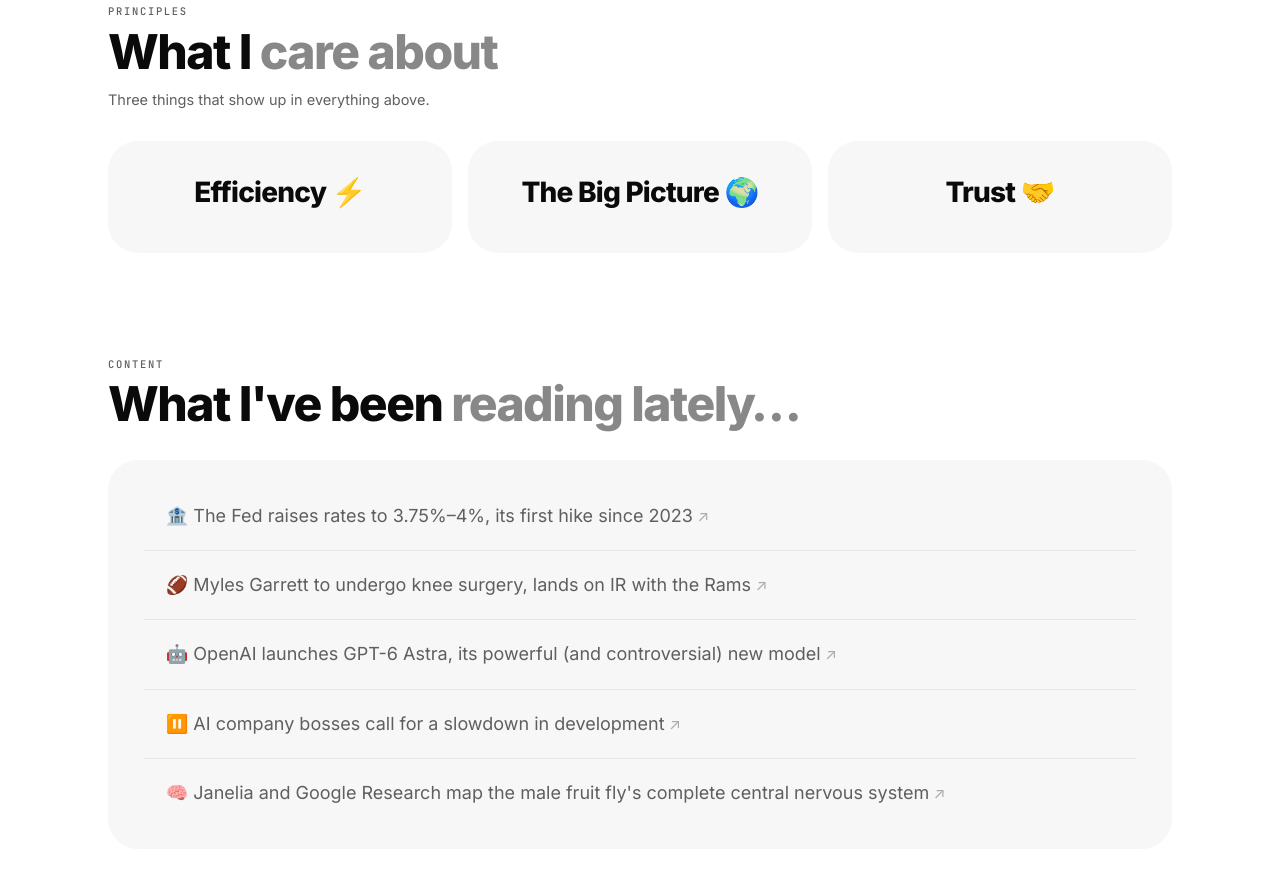
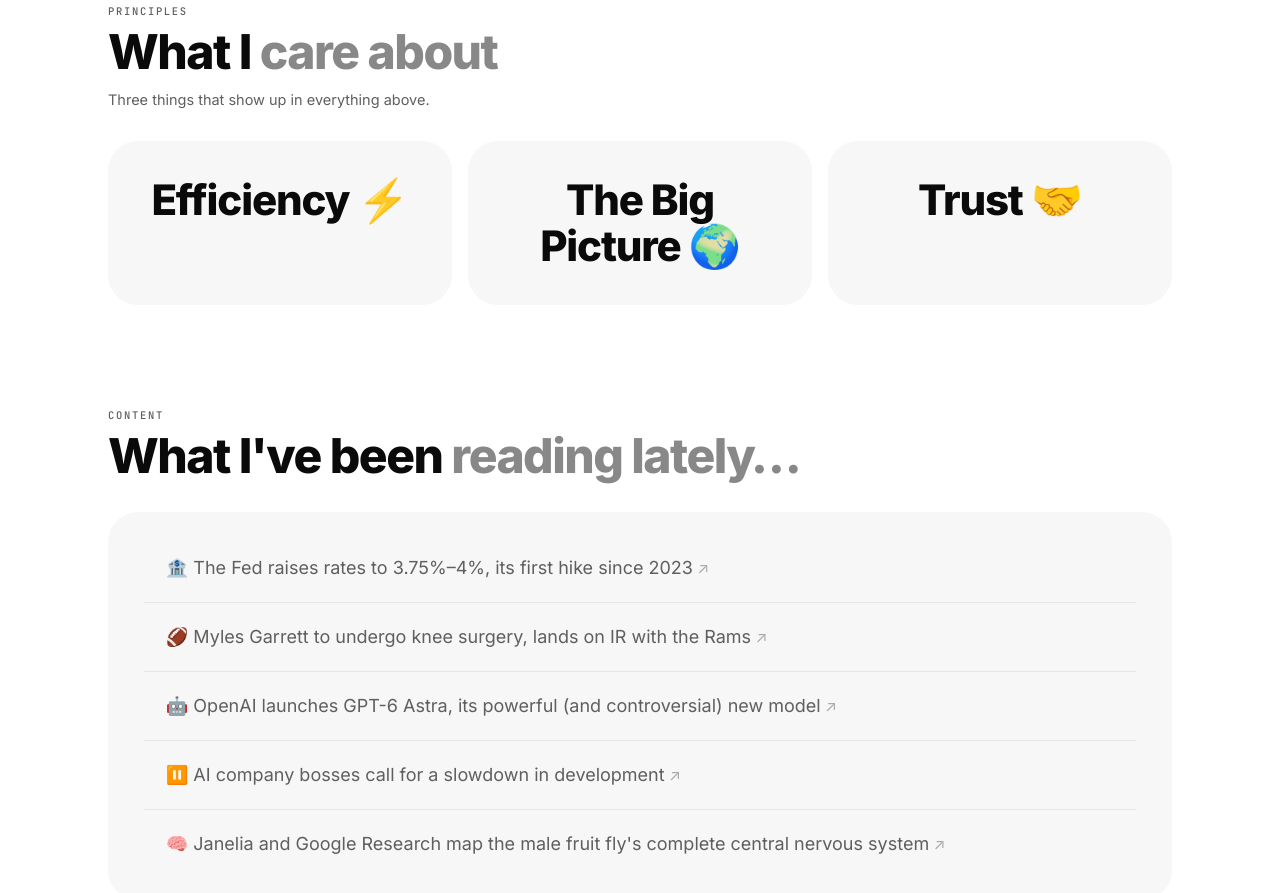
Before and after one commit to leojchung/leojchung.github.io, a plain HTML site: page index.html in a window 1280 px wide. Shown: the part 3811-4704 px from the top of the page. Drawn offline with Linux system fonts and the light colour scheme.

Commit message:
Size up the Principles words
Bumped clamp from 22-28px to 30-42px and dropped the now-unneeded bottom
margin, since each card is just the word with no blurb beneath it.

```diff
--- a/styles.css
+++ b/styles.css
@@ -636,7 +636,7 @@ img.mark{object-fit:contain}
 
 /* ══════════════════ PRINCIPLES ══════════════════ */
 .principle-word{
-  margin:0 0 10px;font-size:clamp(22px,2.4vw,28px);font-weight:800;
+  margin:0;font-size:clamp(30px,3.6vw,42px);font-weight:800;
   letter-spacing:-.028em;line-height:1.1;
 }
 
```
